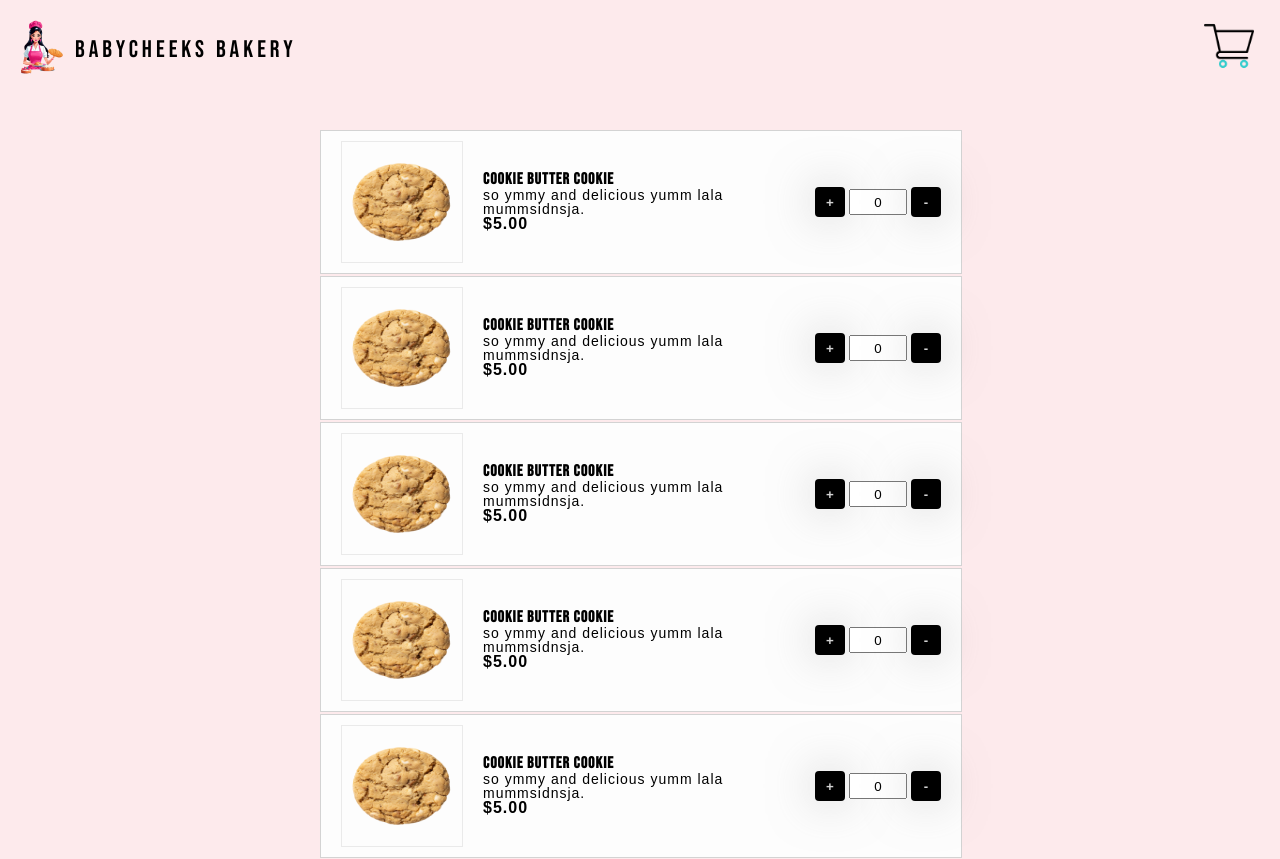
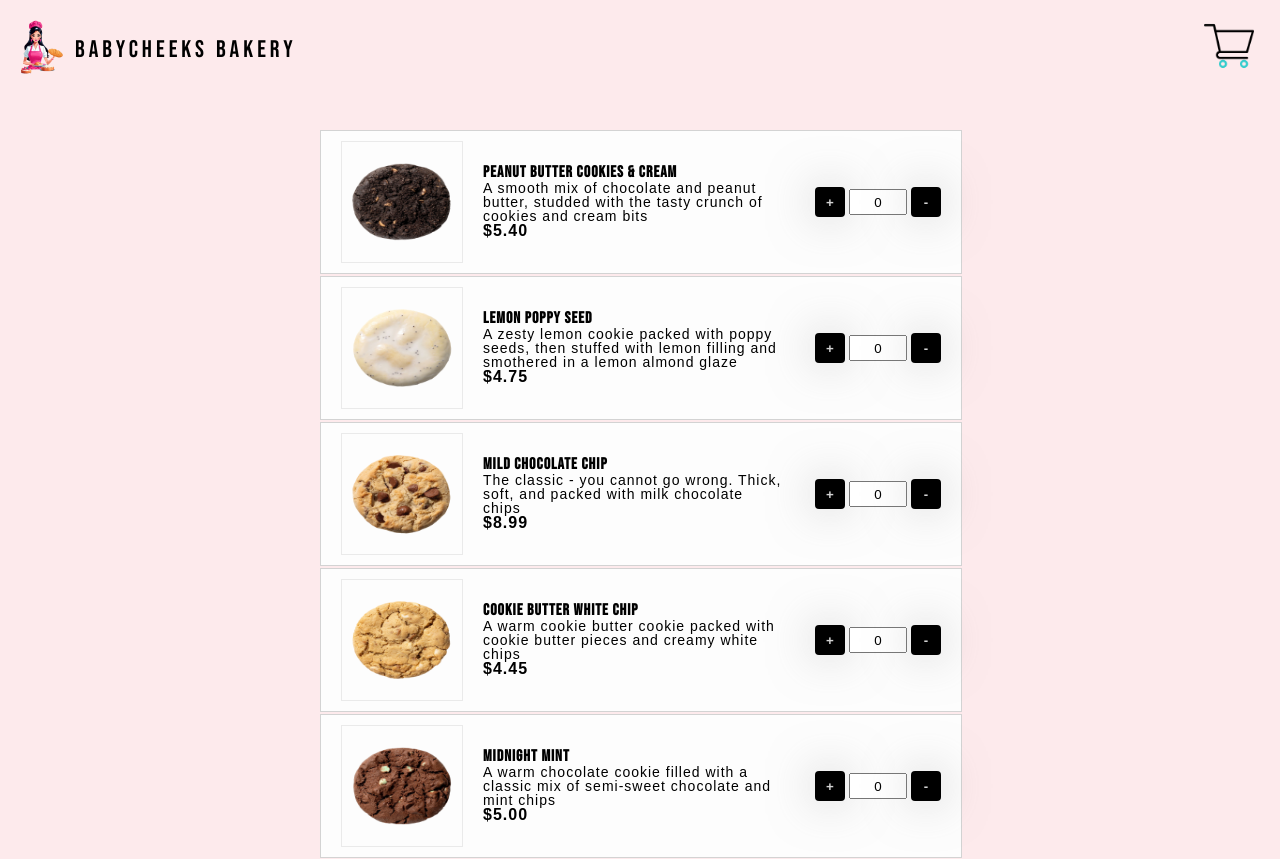
Before and after one commit to nurselaine/babycheeks-bakery, a React app in the folder babycheek_frontend/: page /checkout in a window 1280 px wide. Shown: the top 859 px of the page. Built offline with nearby package versions, Linux system fonts and the light colour scheme.

Commit message:
Transaction pane and checkout page complete

```diff
--- a/babycheek_frontend/src/Page/Checkout.jsx
+++ b/babycheek_frontend/src/Page/Checkout.jsx
@@ -1,22 +1,24 @@
-import React from "react";
+import React, { useState } from "react";
 import LandingLayout from "../Layout/LandingLayout";
 import TransactionPane from "../component/transaction/TransactionPane";
+import data from '../utils/home_data.json';
 import './Page.css';
 
-let cookies = [0, 1, 2, 3, 4, 5];
-
 const Checkout = () => {
+  const cookies= [0, 1, 2, 3, 4, 5];
+  const [cost] = useState([5.4, 4.75, 8.99, 4.45, 5, 6.54]);
   return (
     <LandingLayout>
       <div className="checkout-page">
         <div className="store-items">
           {
-            cookies.map((c) => (
+            cookies.map((item, idx) => (
               <TransactionPane
-                item_img={'./assets/item/cookie_butter_cookie.png'}
-                title={'cookie butter cookie'}
-                desc={'so ymmy and delicious yumm lala mummsidnsja.'}
-                cost={5}
+                item_img={data.cookie[idx]}
+                title={data.cookie_title[idx]}
+                desc={data.cookie_description[idx]}
+                cost={cost[idx]}
+                key={`${idx}`}
               />
             ))
           }
--- a/babycheek_frontend/src/utils/home_data.json
+++ b/babycheek_frontend/src/utils/home_data.json
@@ -30,5 +30,13 @@
     "A warm cookie butter cookie packed with cookie butter pieces and creamy white chips",
     "A warm chocolate cookie filled with a classic mix of semi-sweet chocolate and mint chips",
     "The tried and true cookie peppered with sweet and crispy M&M's candies"
+  ],
+  "cookie": [
+    "./assets/item/pb_ncream_cookie.png",
+    "./assets/item/lemon_poppy_cookie.png",
+    "./assets/item/original_cookie.png",
+    "./assets/item/cookie_butter_cookie.png",
+    "./assets/item/mint_choc_cookie.png",
+    "./assets/item/mnm_cookie.png"
   ]
 }
```
